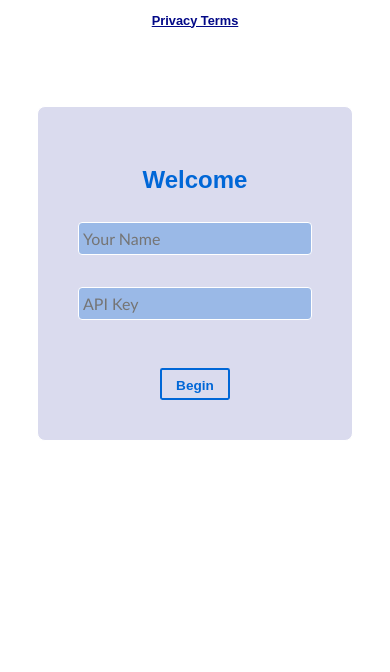
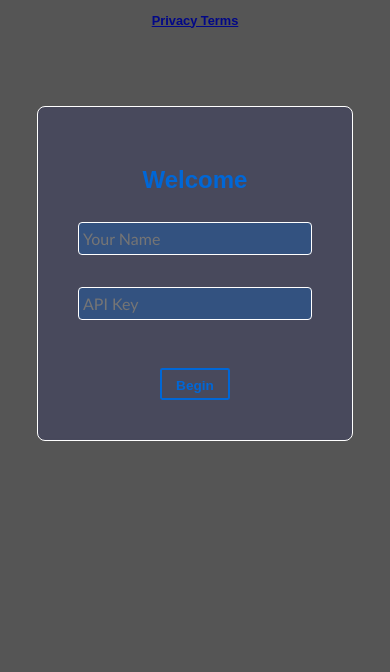
Before and after one commit to Dhela19/aiChatbot, a website: page index.html in a window 390 px wide. Shown: the part 172-844 px from the top of the page. Drawn offline with Linux system fonts and the light colour scheme.

Commit message:
Another Background Change

```diff
--- a/style.css
+++ b/style.css
@@ -132,7 +132,7 @@ input[type="text"]::placeholder{
         margin:0;
         padding:0;
         font-family: 'Poppins', sans-serif;
-        background: #fff;
+        background: #555;
     }
     .body{
         height:auto;
```
